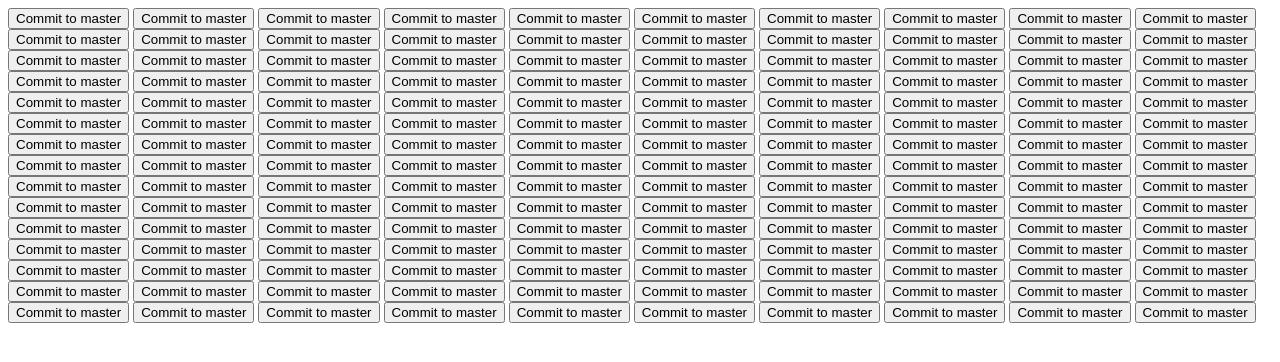
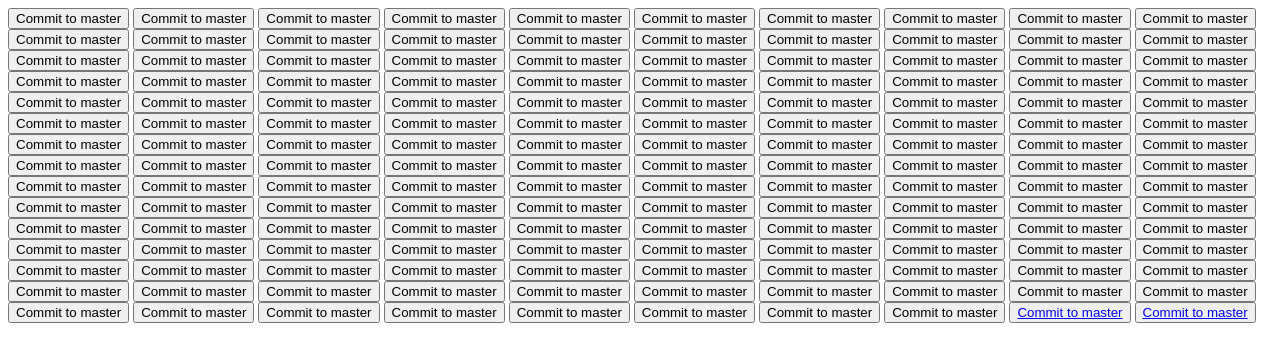
Before and after one commit to clmac223/repo3, a plain HTML site: page Index.html in a window 1280 px wide. Drawn offline with Linux system fonts and the light colour scheme.

Commit message:
Commit to better master

```diff
--- a/Index.html
+++ b/Index.html
@@ -154,8 +154,8 @@
     <button type="button" name="button">Commit to master</button>
     <button type="button" name="button">Commit to master</button>
     <button type="button" name="button">Commit to master</button>
-    <button type="button" name="button">Commit to master</button>
-    <button type="button" name="button">Commit to master</button><br>
+    <button type="button" name="button"><a href="https://www.google.com/search?q=dvusd+steven+barker&safe=strict&rlz=1C1CHBF_enUS868US868&source=lnms&tbm=isch&sa=X&ved=2ahUKEwjN7vmV-pnmAhUJoZ4KHTarCvUQ_AUoAnoECAsQBA&biw=1280&bih=610#imgrc=P0ip-H0mMKHaNM:">Commit to master</a></button>
+    <button type="button" name="button"><a href="https://www.google.com/search?q=dvusd+steven+barker&safe=strict&rlz=1C1CHBF_enUS868US868&source=lnms&tbm=isch&sa=X&ved=2ahUKEwjN7vmV-pnmAhUJoZ4KHTarCvUQ_AUoAnoECAsQBA&biw=1280&bih=610#imgrc=P0ip-H0mMKHaNM:">Commit to master</a></button><br>
 
   </body>
 </html>
```
